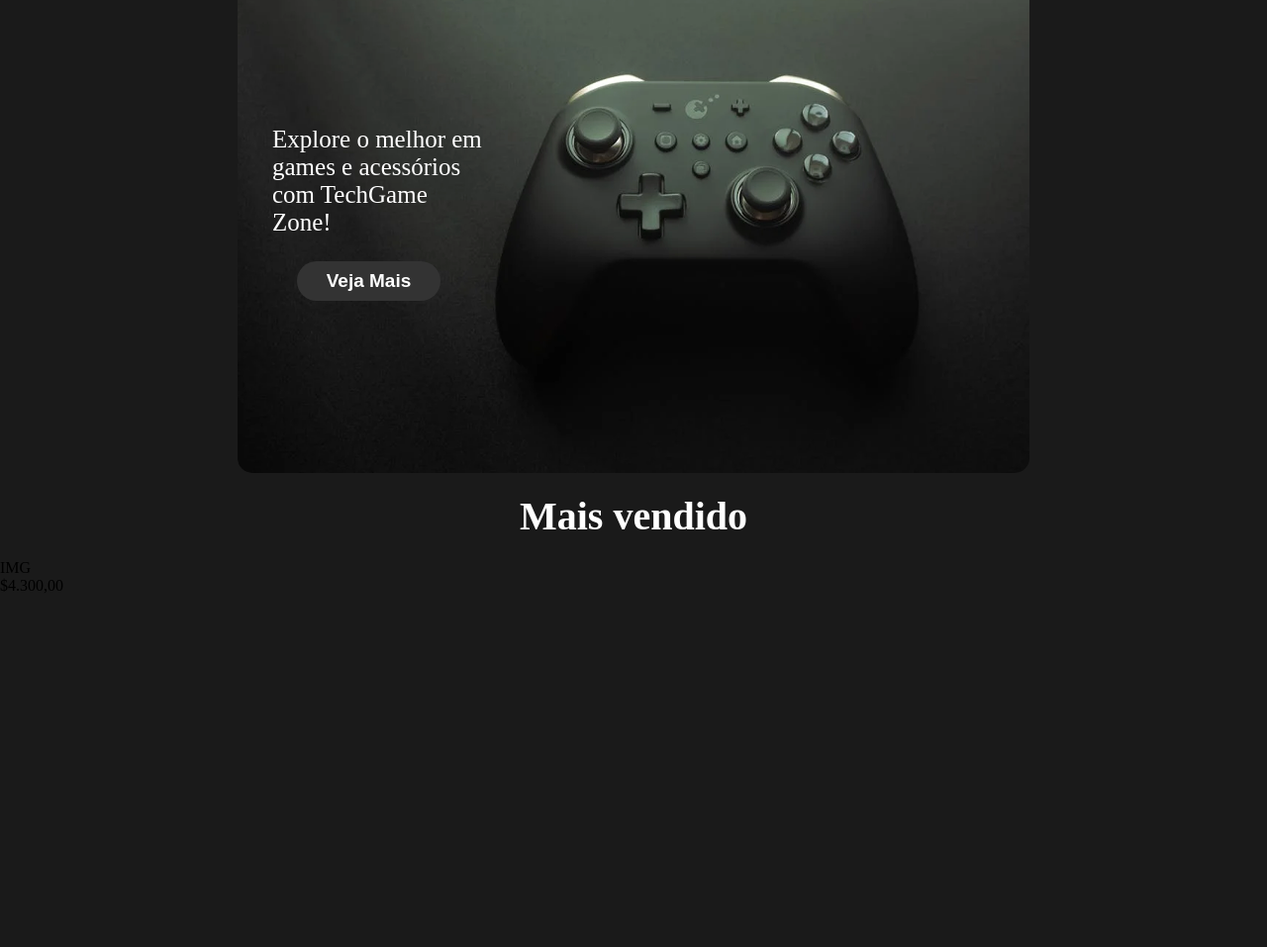
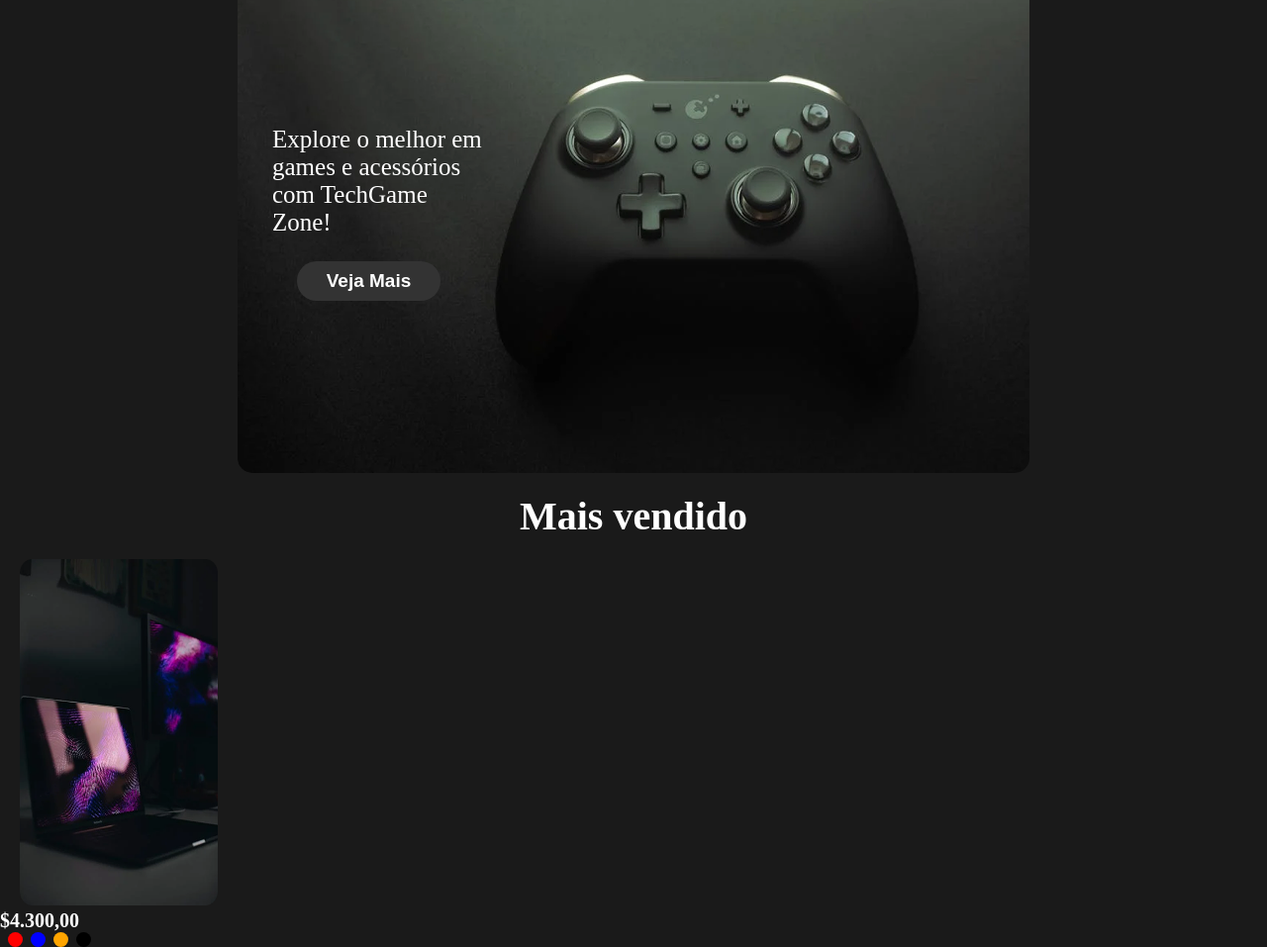
Before and after one commit to CamilaSilva73/Projeto-Loja, a plain HTML site: page index.html in a window 1280 px wide. Shown: the part 112-1069 px from the top of the page at 99% size. Before the commit the page ends 800 px from the top, so only its background shows below. Drawn offline with nearby package versions, Linux system fonts and the light colour scheme.

Commit message:
Segunda atualização do dia

```diff
--- a/index.html
+++ b/index.html
@@ -58,8 +58,21 @@
 </div>
 <div class="carousel">
 <div class="card">
-    <div class="card-img">IMG</div>
-    <div class="texto-card">$4.300,00</div>
+    <div class="card-img">
+        <img src="./assets/produto_dois.png" alt=""class="Produtos">
+    </div>
+
+    <div class="texto-card">
+        <p class="valor"> $4.300,00</p>
+
+        <div class="caixa-cores">
+            <div class="cores vermelho"></div>
+             <div class="cores azul"></div>
+              <div class="cores laranja"></div>
+              <div class="cores preto"></div>
+</div>
+        </p>
+    </div>
 </div>
 </div>
 </section>
--- a/style.css
+++ b/style.css
@@ -104,3 +104,53 @@ padding: 35px; /*Espaçamento interno*/
     display: flex;
     justify-content: center;
 }
+
+.Produtos{
+    height: 350px;
+    width: 200px;
+    padding: 0 20px;
+
+}
+
+
+.valor{
+    font-weight: bold;
+    font-size: 20px;
+    color: #ffffff;
+
+
+}
+
+.cores{
+    height: 15px;
+    width: 15px;
+    border-radius: 100%;
+
+
+
+}
+
+.vermelho{
+    background-color: red;
+
+}
+
+.azul{
+    background-color: blue;
+}
+
+.laranja{
+    background-color: orange;
+}
+
+.preto{
+    background-color: black;
+}
+
+.caixa-cores{
+    display: flex;
+    flex-direction: row;
+    justify-content: space-evenly;
+    width: 100px;
+
+}
```
Also changed, not shown: assets/produto_cinco.png (added), assets/produto_dois.png (added), assets/produto_quatro.png (added), assets/produto_tres.png (added), assets/produto_um.png (added).
